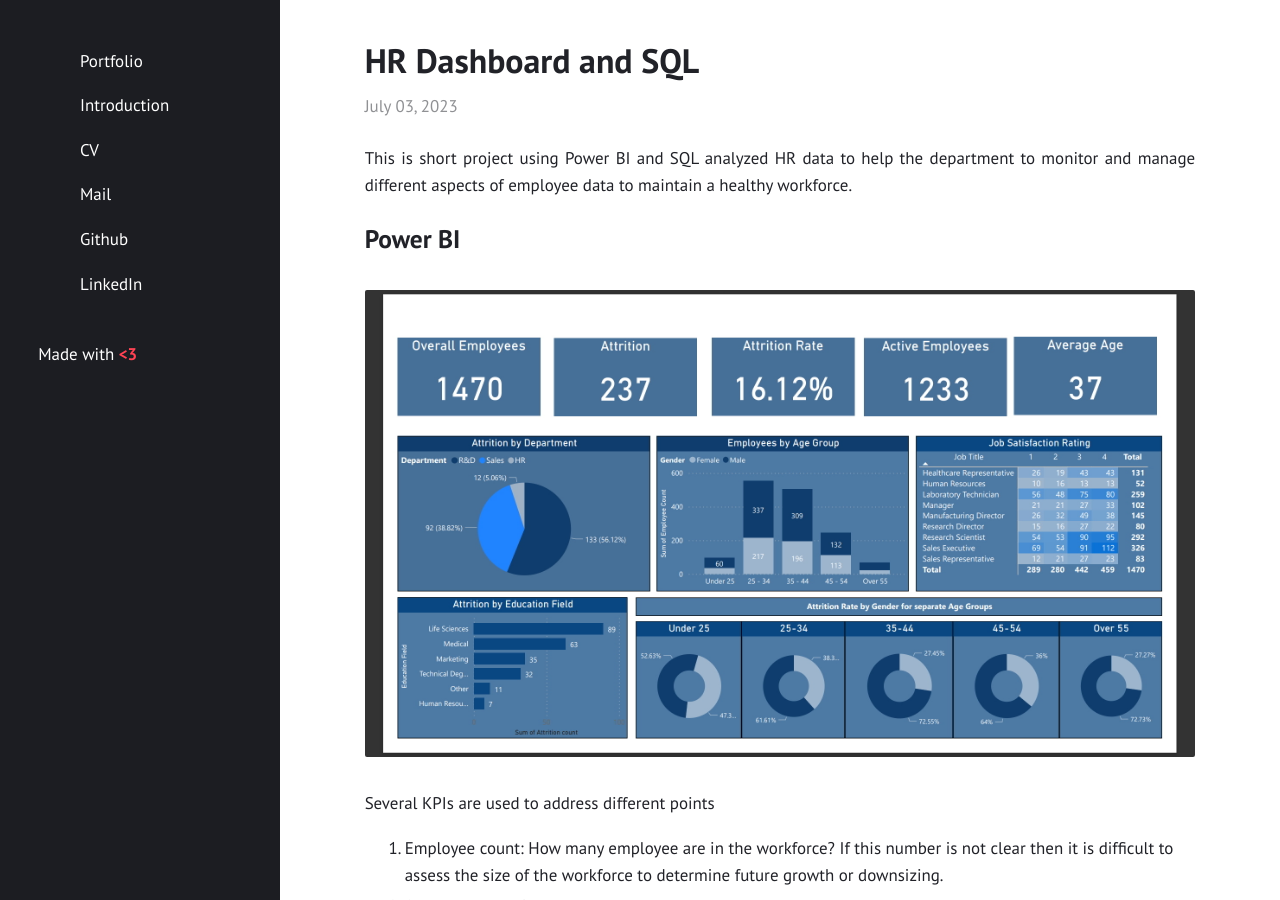
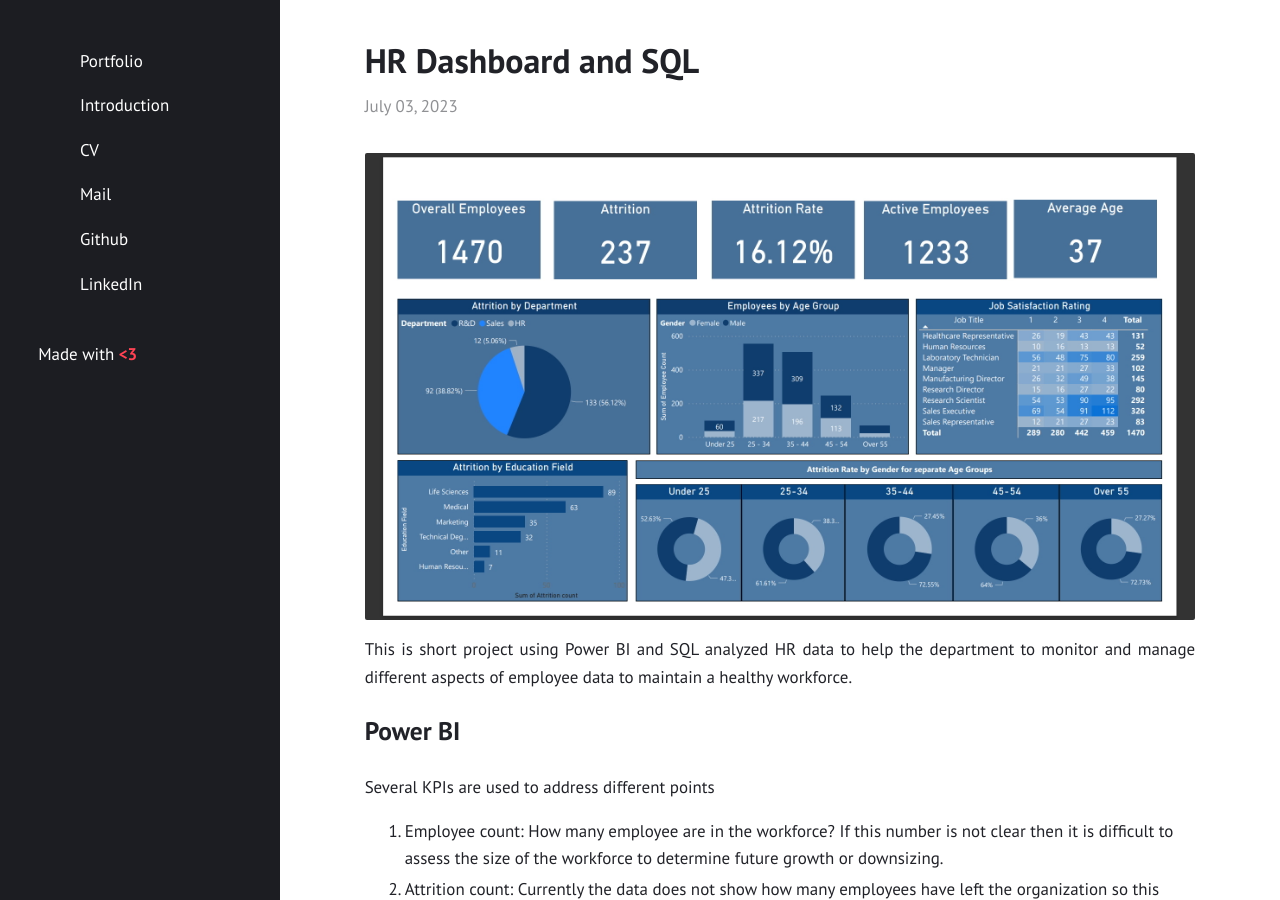
Before and after one commit to cwathen/Portfolio, a Jekyll site: the page built from _posts/2023-07-03-HR_Dashboard_PowerBi.md, in a window 1280 px wide and 900 px high. Built offline with Jekyll 4.4.1, drawn with Linux system fonts in a browser that asks for light colours.

Commit message:
move photo to front

```diff
--- a/_posts/2023-07-03-HR_Dashboard_PowerBi.md
+++ b/_posts/2023-07-03-HR_Dashboard_PowerBi.md
@@ -5,15 +5,14 @@
 categories: media
 excerpt_separator: <!--more-->
 ---
+
+![HR Dashboard]({{site.baseurl}}/assets/Images/HR_dashboard.jpg)
 This is short project using Power BI and SQL analyzed HR data to help the department to monitor and manage different aspects of employee data to maintain a healthy workforce.
 
 <!--more-->
 
 Power BI
 ---
-![HR Dashboard]({{site.baseurl}}/assets/Images/HR_dashboard.jpg)
-
-
 
 
 Several KPIs are used to address different points
```
